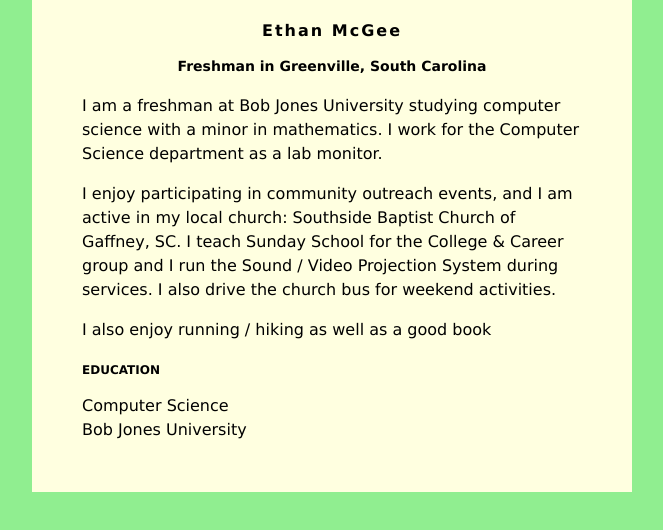
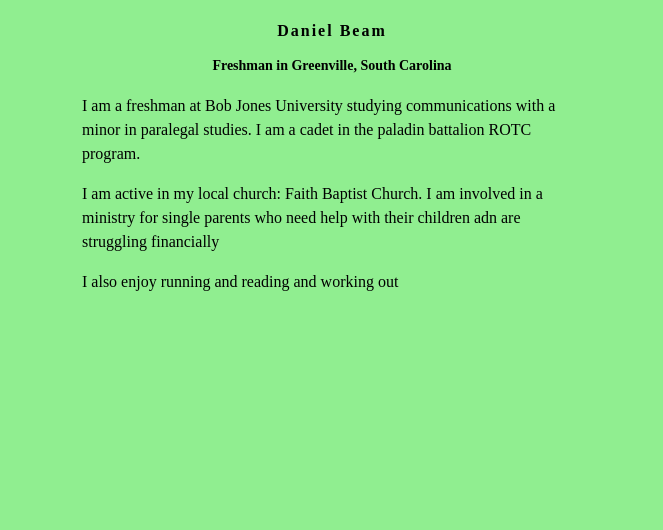
Before and after one commit to dbeam558/dbeam558.github.io, a plain HTML site: page index.html in a window 1280 px wide. Shown: the whole page, without its empty margins (308-971 px from the left). Drawn offline with Linux system fonts and the light colour scheme.

Commit message:
Update index.html

```diff
--- a/index.html
+++ b/index.html
@@ -3,10 +3,10 @@
 <style>
 body {
     background: lightgreen;
-    font-family: Verdana;
+    font-family: Times New Roman;
 }
 #content {
-    background: lightyellow;
+    background: burgundy;
     min-width: 200px;
     max-width: 500px;
     padding: 50px;
@@ -30,20 +30,17 @@ h3 {
 </head>
 <body>
     <div id="content">
-        <h1>Ethan McGee</h1>
+        <h1>Daniel Beam</h1>
         <h2>Freshman in Greenville, South Carolina</h2>
 
-         <p>I am a freshman at Bob Jones University studying computer science with a minor in mathematics. I work for the Computer Science department as a lab monitor.</p>
+         <p>I am a freshman at Bob Jones University studying communications with a minor in paralegal studies. I am a cadet in the paladin battalion ROTC program.</p>
          <p>
-            I enjoy participating in community outreach events, and I am active in my local church: Southside Baptist Church of Gaffney, SC.  I teach Sunday School for the College &amp; Career group and I run the Sound / Video Projection System during services.  I also drive the church bus for weekend activities.
-         </p>
+            I am active in my local church: Faith Baptist Church.  I am involved in a ministry for single parents who need help with their children adn are struggling financially
          <p>
-            I also enjoy running / hiking as well as a good book
+            I also enjoy running and reading and working out
          </p>
 
-        <h3>EDUCATION</h3>
-        Computer Science<br>
-        Bob Jones University
+
     </div>
 
 </body>
```
